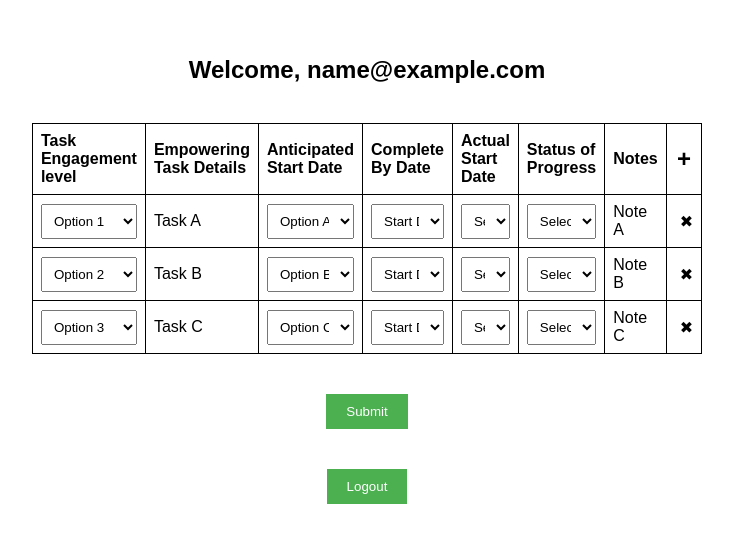
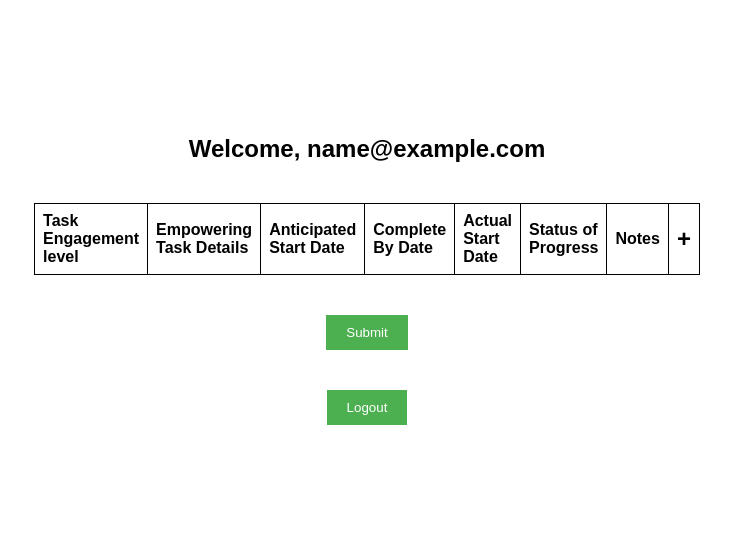
Before and after one commit to jenijefri/my-practice, a React (Create React App) app: page /home in a window 1280 px wide. Shown: the part 120-662 px from the top of the page, without its empty margins (273-1006 px from the left). Built offline with nearby package versions, Linux system fonts and the light colour scheme; sample sign-in values are in the browser's storage.

Commit message:
final changes for before code

```diff
--- a/src/Home/Home.js
+++ b/src/Home/Home.js
@@ -18,11 +18,11 @@ const Home = () => {
       setUser(storedUser);
       // fetchDataFromGoogleSheet();
       // For demonstration, initializing with some sample data
-      setSheetData([
-        ['Option 1', 'Task A', 'Option A', 'Start Date 1', 'End Date 1', 'In Progress', 'Note A'],
-        ['Option 2', 'Task B', 'Option B', 'Start Date 2', 'End Date 2', 'Completed', 'Note B'],
-        ['Option 3', 'Task C', 'Option C', 'Start Date 3', 'End Date 3', 'Pending', 'Note C'],
-      ]);
+      //setSheetData([
+       // ['Option 1', 'Task A', 'Option A', 'Start Date 1', 'End Date 1', 'In Progress', 'Note A'],
+        //['Option 2', 'Task B', 'Option B', 'Start Date 2', 'End Date 2', 'Completed', 'Note B'],
+        //['Option 3', 'Task C', 'Option C', 'Start Date 3', 'End Date 3', 'Pending', 'Note C'],
+      //]);
     }
   }, [navigate]);
 
```
